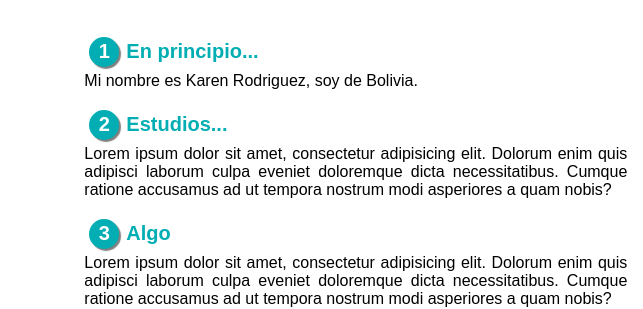
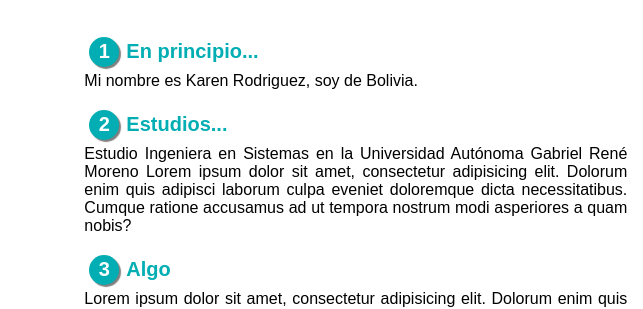
Before and after one commit to kleyla/me, a plain HTML site: page index.html in a window 1280 px wide. Shown: the part 578-887 px from the top of the page, 0-643 px from the left. Drawn offline with Linux system fonts and the light colour scheme.

Commit message:
Some changes

```diff
--- a/index.html
+++ b/index.html
@@ -40,7 +40,7 @@
                     <h3><span>1</span>En principio...</h3>
                     <p>Mi nombre es Karen Rodriguez, soy de Bolivia.</p>
                     <h3><span>2</span>Estudios...</h3>
-                    <p>Lorem ipsum dolor sit amet, consectetur adipisicing elit. Dolorum enim quis adipisci laborum
+                    <p>Estudio Ingeniera en Sistemas en la Universidad Autónoma Gabriel René Moreno Lorem ipsum dolor sit amet, consectetur adipisicing elit. Dolorum enim quis adipisci laborum
                         culpa eveniet doloremque dicta necessitatibus. Cumque ratione accusamus ad ut tempora nostrum
                         modi
                         asperiores a quam nobis?</p>
```
